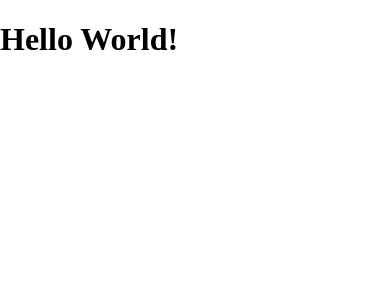
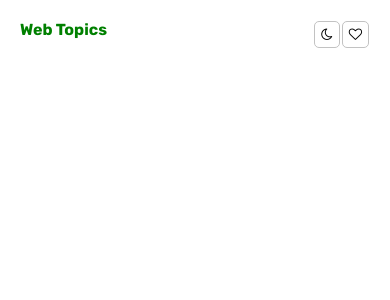
Before and after one commit to waseemghazal10/ReactProject, a React (Create React App) app: page / in a window 390 px wide. Shown: the top 300 px of the page. Built offline with nearby package versions, Linux system fonts and the light colour scheme.

Commit message:
Creating responsive Navbar

```diff
--- a/package.json
+++ b/package.json
@@ -12,6 +12,7 @@
     "react": "^18.2.0",
     "react-dom": "^18.2.0",
     "react-scripts": "5.0.1",
+    "sass": "^1.70.0",
     "web-vitals": "^2.1.4"
   },
   "scripts": {
--- a/public/index.html
+++ b/public/index.html
@@ -2,7 +2,11 @@
 <html lang="en">
   <head>
     <meta charset="utf-8" />
+    <link rel="preconnect" href="https://fonts.googleapis.com">
+    <link rel="preconnect" href="https://fonts.gstatic.com" crossorigin>
+    <link href="https://fonts.googleapis.com/css2?family=Rubik:wght@300;400;500;600;700;800;900&display=swap" rel="stylesheet">
     <link rel="icon" href="%PUBLIC_URL%/favicon.ico" />
+    <link rel="stylesheet" href="https://cdnjs.cloudflare.com/ajax/libs/font-awesome/4.7.0/css/font-awesome.min.css">
     <meta name="viewport" content="width=device-width, initial-scale=1" />
     <meta name="theme-color" content="#000000" />
     <meta
--- a/src/App.js
+++ b/src/App.js
@@ -1,9 +1,10 @@
 import './App.css';
+import Navbar from './Compnenets/Navbar/Navbar';
 
 function App() {
   return (
     <div>
-      <h1>Hello World!</h1>
+      <Navbar/>
     </div>
   );
 }
--- /dev/null
+++ b/src/Compnenets/NavButton/NavButton.js
@@ -0,0 +1,14 @@
+import React from 'react'
+import './NavButton.scss'
+
+
+function NavButton(props) {
+
+  return (
+      <button class = "btn"><i class={props.icon}></i>
+      <span>{props.name}</span>
+      </button>
+  )
+}
+
+export default NavButton
--- /dev/null
+++ b/src/Compnenets/NavButton/NavButton.scss
@@ -0,0 +1,17 @@
+
+$medium: 400px;
+
+.btn{
+
+    border:1px solid rgb(194, 194, 194);
+    border-radius: 5px;
+    margin: 1px;
+    background-color: transparent;
+    padding-block: 5px;
+
+    @media screen and (max-width: $medium) {
+        span{
+            display: none;
+        }
+    }
+}
--- /dev/null
+++ b/src/Compnenets/Navbar/Navbar.js
@@ -0,0 +1,17 @@
+import React from 'react'
+import NavButton from '../NavButton/NavButton'
+import './Navbar.scss'
+
+function Navbar() {
+  return (
+    <div class = "navbar">
+        <h1>Web Topics</h1>
+        <div class = "buttonContainer">
+            <NavButton name = {"Dark Mode"} icon = {"fa fa-moon-o"}/>
+            <NavButton name = {"Favorites"} icon = {"fa fa-heart-o"}/>
+        </div>
+    </div>
+  )
+}
+
+export default Navbar
--- /dev/null
+++ b/src/Compnenets/Navbar/Navbar.scss
@@ -0,0 +1,19 @@
+.navbar{
+    background-color: white;
+    display: flex;
+    justify-content: space-between;
+    padding-inline: 20px;
+    padding-top: 20px;
+
+
+    h1{
+        color: green;
+        font-size: medium;
+
+    }
+
+    .buttonContainer{
+
+    }
+
+}
--- a/src/index.css
+++ b/src/index.css
@@ -1,10 +1,7 @@
+
 body {
   margin: 0;
-  /* font-family: -apple-system, BlinkMacSystemFont, 'Segoe UI', 'Roboto', 'Oxygen',
-    'Ubuntu', 'Cantarell', 'Fira Sans', 'Droid Sans', 'Helvetica Neue',
-    sans-serif; */
-  /* -webkit-font-smoothing: antialiased;
-  -moz-osx-font-smoothing: grayscale; */
+  font-family: 'Rubik', sans-serif;
 }
 
 code {
@@ -15,3 +12,8 @@ code {
 *{
   box-sizing: border-box;
 }
+
+h1{
+  margin : 0;
+  padding: 0;
+}
```
Also changed, not shown: 1 other file (tests, documents, lock files or other folders).
